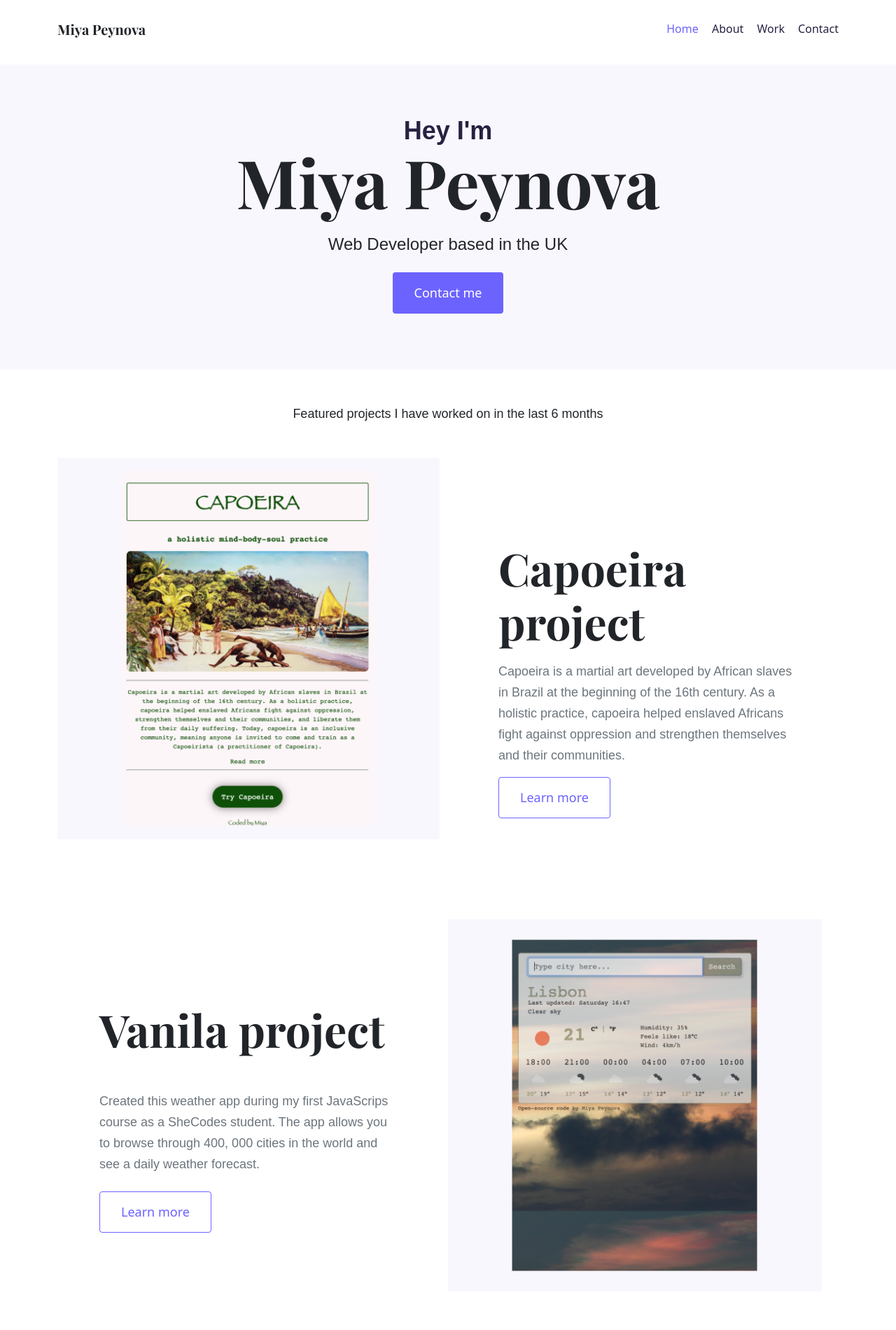
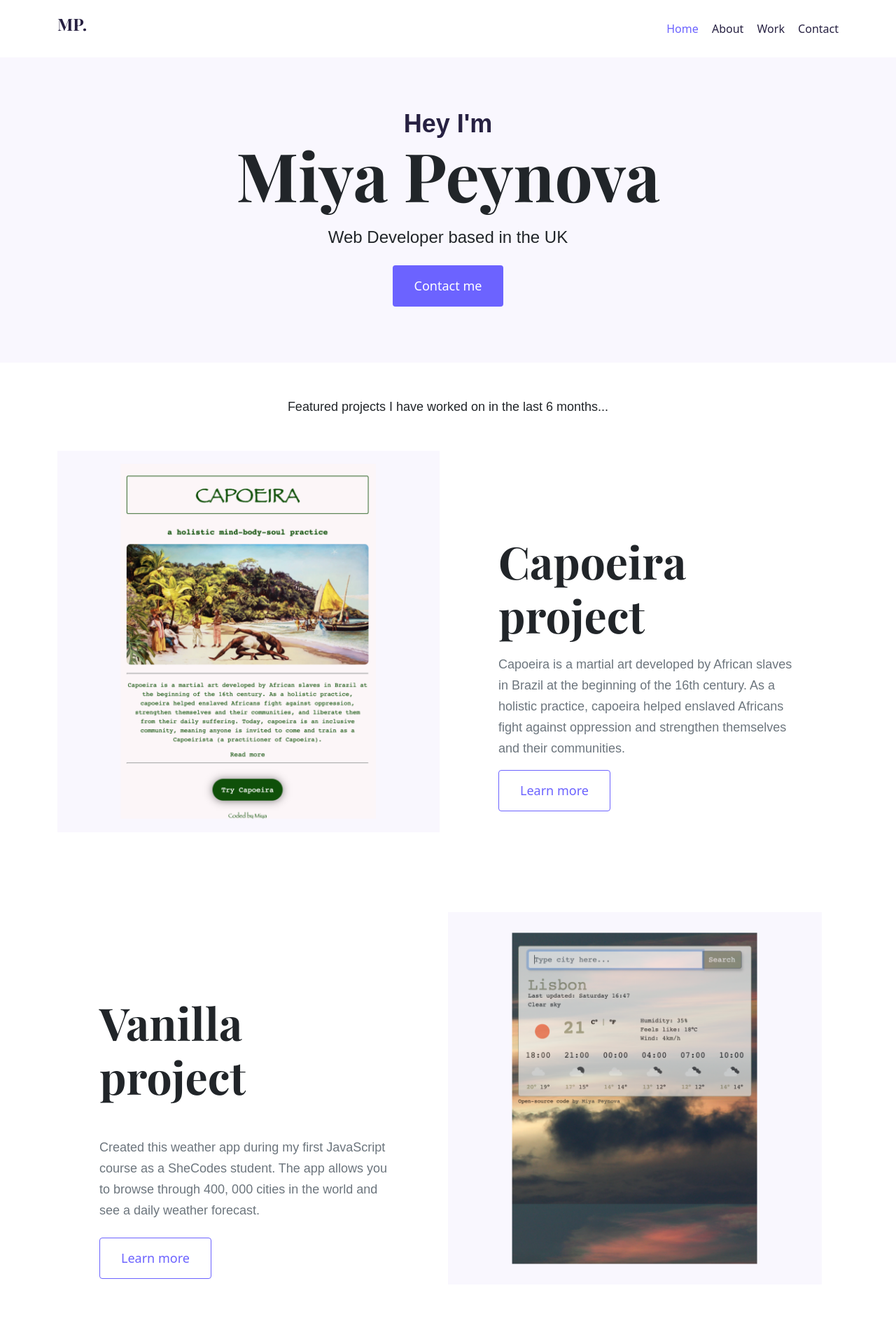
Before and after one commit to miya89/portfolio-project, a plain HTML site: page index.html in a window 1280 px wide. Shown: the top 1900 px of the page at 70% size. Drawn offline with nearby package versions, Linux system fonts and the light colour scheme.

Commit message:
Changed logo

```diff
--- a/index.html
+++ b/index.html
@@ -22,7 +22,9 @@
     <div class="container">
     <nav class="d-flex justify-content-between">
 
-        <h5 class="d-none d-sm-block">Miya Peynova</h4>
+        <h4 class="d-none d-sm-block">
+            <a href="/">MP.</a>
+        </h4>
         <ul>
             <li class="active">
            <a href="/" title="Home page">Home</a>
@@ -46,7 +48,7 @@
 </div>
 </div>
 <p class="text-center m-5">
-    Featured projects I have worked on in the last 6 months
+    Featured projects I have worked on in the last 6 months...
 </p>
 <div class="container">
     <div class="row mb-5">
@@ -70,16 +72,16 @@
 <div class="row mb-5">
     <div class="col">
         <div class="project-description">
-            <h2 class="mb-5">Vanila project</h2>
+            <h2 class="mb-5">Vanilla project</h2>
             <p class="mb-4 text-muted">
-                Created this weather app during my first JavaScrips course as a SheCodes student.
+                Created this weather app during my first JavaScript course as a SheCodes student.
                 The app allows you to browse through 400, 000 cities in the world and see a daily weather forecast.
             </p>
             <a href="/work.html" class="btn btn-branding-outline">Learn more</a>
 </div>
 </div>
         <div class="col d-none d-lg-block">
-            <img src="images/weatherJS.png" class="img-fluid" alt="Miya's Vanila JavaScript Project"></div>
+            <img src="images/weatherJS.png" class="img-fluid" alt="Miya's Vanilla JavaScript Project"></div>
     </div>
 
 
```
Also changed, not shown: about.html (+2 -1 lines), contact.html (+4 -3 lines), work.html (+5 -3 lines).
